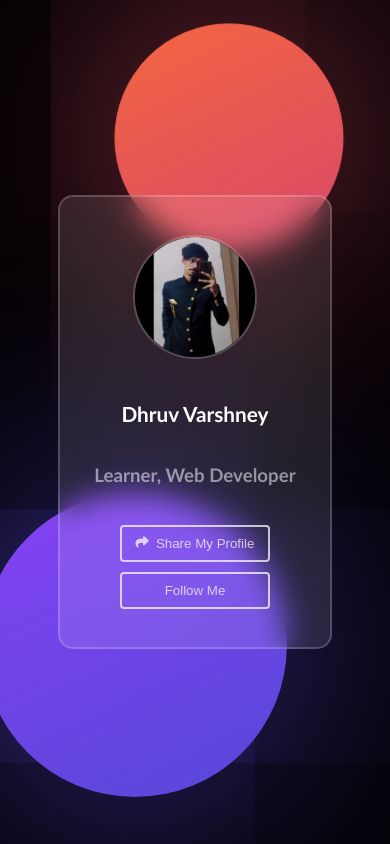
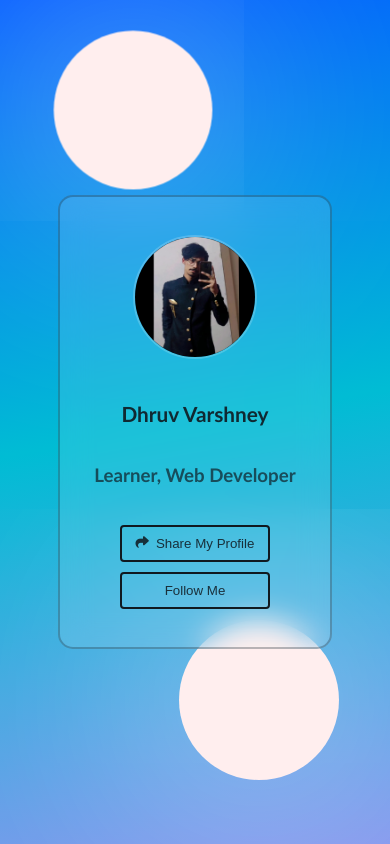
Before and after one commit to dhruv9316/share-Modal, a plain HTML site: page index.html in a window 390 px wide. Drawn offline with Linux system fonts and the light colour scheme.

Commit message:
commit 2

```diff
--- a/index.html
+++ b/index.html
@@ -5,7 +5,7 @@
   <meta charset="UTF-8" />
   <meta http-equiv="X-UA-Compatible" content="IE=edge" />
   <meta name="viewport" content="width=device-width, initial-scale=1.0" />
-  <title>Share Modal Dhruv Varshney</title>
+  <title>Share Modal | Dhruv Varshney</title>
   <link rel="shortcut icon" href="./assets/favicon.ico" type="image/x-icon">
   <link rel="stylesheet" href="./styles.css" />
   <link rel="shortcut icon" href="./images/my-favicon-2.png" type="image/x-icon">
--- a/styles.css
+++ b/styles.css
@@ -10,7 +10,10 @@
 }
 
 body {
-    background-color: #000;
+    /* background-color: #101920; */
+    background-image: url("./images/bg-1.webp");
+    background-size: cover;
+    /* background-size: contain; */
     font-family: "Trebuchet MS", "Lucida Sans Unicode", "Lucida Grande", "Lucida Sans", Arial, sans-serif;
 }
 
@@ -26,8 +29,13 @@ body {
     width: 13em;
     height: 13em;
     border-radius: 50%;
-    box-shadow: 0 0 500px #d84869;
-    background: linear-gradient(-25deg, #d84869, #f46641);
+    /* box-shadow: 0 0 500px #d84869; */
+    box-shadow: 0 0 500px white;
+    /* background: linear-gradient(-25deg, #d84869, #f46641); */
+    /* background: black; */
+    /* background: #FF69B3; */
+    /* background: #f58abf; */
+    background: rgb(255, 238, 238);
     animation: circle1Animate 15s infinite;
   }
 
@@ -43,11 +51,17 @@ body {
     position: absolute;
     bottom: 5%;
     right: 20%;
-    width: 19em;
-    height: 19em;
+    /* width: 19em;
+    height: 19em; */
+
+    width: 13em;
+    height: 13em;
+
     border-radius: 50%;
-    box-shadow: 0 0 500px #5648d8;
-    background: linear-gradient(-25deg, #5648d8, #8641f4);
+    /* box-shadow: 0 0 500px #5648d8; */
+    box-shadow: 0 0 500px white;
+    /* background: linear-gradient(-25deg, #5648d8, #8641f4); */
+    background: rgb(255, 238, 238);
     animation: circle2Animate 8s infinite;
   }
   @keyframes circle2Animate {
@@ -62,15 +76,20 @@ body {
     left: 50%;
     translate: -50% -50%;
     height: 450px;
-    border: 2px solid #ffffff30;
+    /* border: 2px solid #ffffff30; */
+    border: 2px solid #10192048;
+
     display: flex;
     flex-direction: column;
     align-items: center;
     justify-content: space-evenly;
     background: #ffffff1a;
+    /* background: #92929277; */
     backdrop-filter: blur(15px);
     border-radius: 15px;
-    color: #ffffff;
+    /* color: #ffffff; */
+    /* color: #383737; */
+    color: #101920e7;
     padding: 20px 50px;
   }
   .card-wrapper div img {
@@ -81,7 +100,10 @@ body {
   }
   .designation h3 {
     text-align: center;
-    color: #ffffff85;
+    /* color: #ffffff85; */
+    /* color: #101920; */
+    color: #101920af;
+
   }
   .user-name h2 {
     font-size: 2rem;
@@ -99,26 +121,47 @@ body {
     gap: 7px;
     padding: 9px 12px;
     background: #ffffff00;
-    border: 2px solid #ffffffb9;
+    /* border: 2px solid #ffffffb9; */
+    border: 2px solid #101920;
     text-transform: capitalize;
     border-radius: 4px;
-    color: #ffffffb9;
+    /* color: #ffffffb9; */
+    /* color: #101920; */
+    color: #101920db;
+
     cursor: pointer;
+    transition: all 0.5s;
   }
+  .btn-share:hover{
+    scale: 1.1;
+  }
+
+
   .btn-follow {
     text-transform: capitalize;
     width: 150px;
     padding: 9px 12px;
     background: #ffffff00;
-    border: 2px solid #ffffffb9;
+    /* border: 2px solid #ffffffb9; */
+    border: 2px solid #101920;
     border-radius: 4px;
-    color: #ffffffb9;
+    /* color: #ffffffb9; */
+    /* color: #101920; */
+    color: #101920db;
+
     cursor: pointer;
     transition: all 0.5s;
   }
+
+  .btn-follow:hover{
+    scale:1.1;
+  }
+
   .btn-card:hover {
-    background: #ffffffb9;
-    color: #131313;
+    /* background: #ffffffb9;
+    color: #131313; */
+    background: #131313d8 ;
+    color:#ffffffb9;
   }
 
   .modal {
@@ -129,9 +172,11 @@ body {
     border: 2px solid #ffffff59;
     width: 500px;
     scale: 0;
-    background: #00000088;
+    /* background: #00000088; */
+    background: #FAEAEB;
     backdrop-filter: blur(10px);
-    color: white;
+    /* color: white; */
+    color: #101920;
     z-index: 1;
     padding: 20px 25px;
     border-radius: 20px;
@@ -241,7 +286,10 @@ body {
     opacity: 1;
     pointer-events: initial;
   }
-  @media (max-width: 850px) {
+  @media (max-width: 768px) {
+    body{
+      background: #2770F1;
+    }
     .card-wrapper {
       max-width: 250px;
       width: 300px;
@@ -254,7 +302,41 @@ body {
     }
   }
 
-  @media (max-width: 400px) {
+  @media (max-width: 480px) {
+    body{
+      /* background: #2770F1; */
+      background:linear-gradient(170deg, #005EFF 0%, #00BCD4 50%, #8297EE 100%);
+    }
+
+    .circle1 {
+      top: 10%;
+      left: 10%;
+      width: 9em;
+      height: 9em;
+    }
+
+    @keyframes circle1Animate {
+      50% {
+        left: 16%;
+        top: 4%;
+        scale: 1.11;
+      }
+    }
+
+    .circle2 {
+      bottom: 10%;
+      right: 10%;
+      width: 10em;
+      height: 10em;
+    }
+
+    @keyframes circle2Animate {
+      50% {
+        bottom: 6%;
+        right: 15%;
+      }
+    }
+
     .wrapper {
       display: flex;
       justify-content: center;
```
Also changed, not shown: images/bg-1.webp (added).
